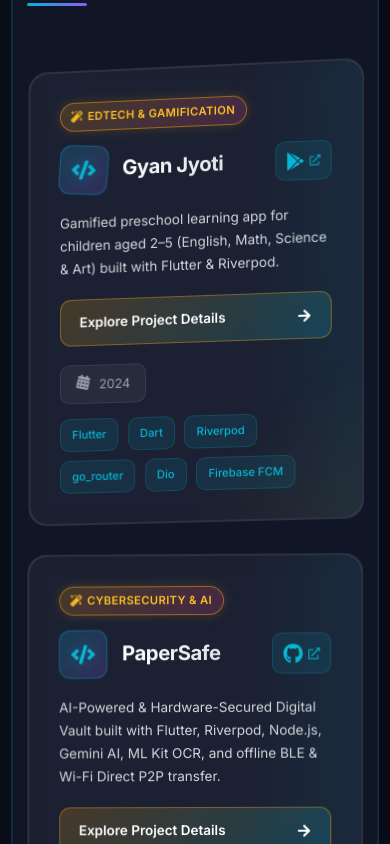
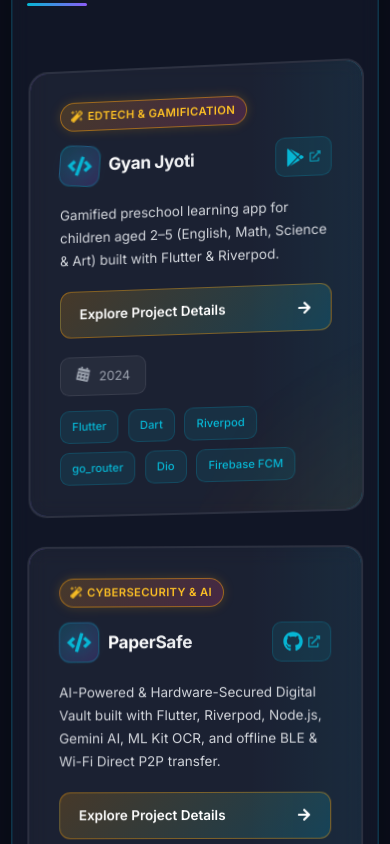
Before and after one commit to HgRakshitha/Mohit_Portfolio, a Next.js app: page / in a window 390 px wide. Shown: the part 7000-7844 px from the top of the page. Built offline with nearby package versions, Linux system fonts and the light colour scheme.

Commit message:
style: enforce single-line title for Gyan Jyoti and project cards on mobile screens

```diff
--- a/components/Projects.module.css
+++ b/components/Projects.module.css
@@ -198,6 +198,27 @@
   line-height: 1.3;
   position: relative;
   z-index: 1;
+  white-space: nowrap;
+}
+
+@media (max-width: 640px) {
+  .projectHeader {
+    gap: 0.6rem;
+  }
+  .iconContainer {
+    width: 40px;
+    height: 40px;
+    flex-shrink: 0;
+  }
+  .projectName {
+    font-size: 1.15rem;
+  }
+}
+
+@media (max-width: 380px) {
+  .projectName {
+    font-size: 1.02rem;
+  }
 }
 
 @media (min-width: 768px) {
```
